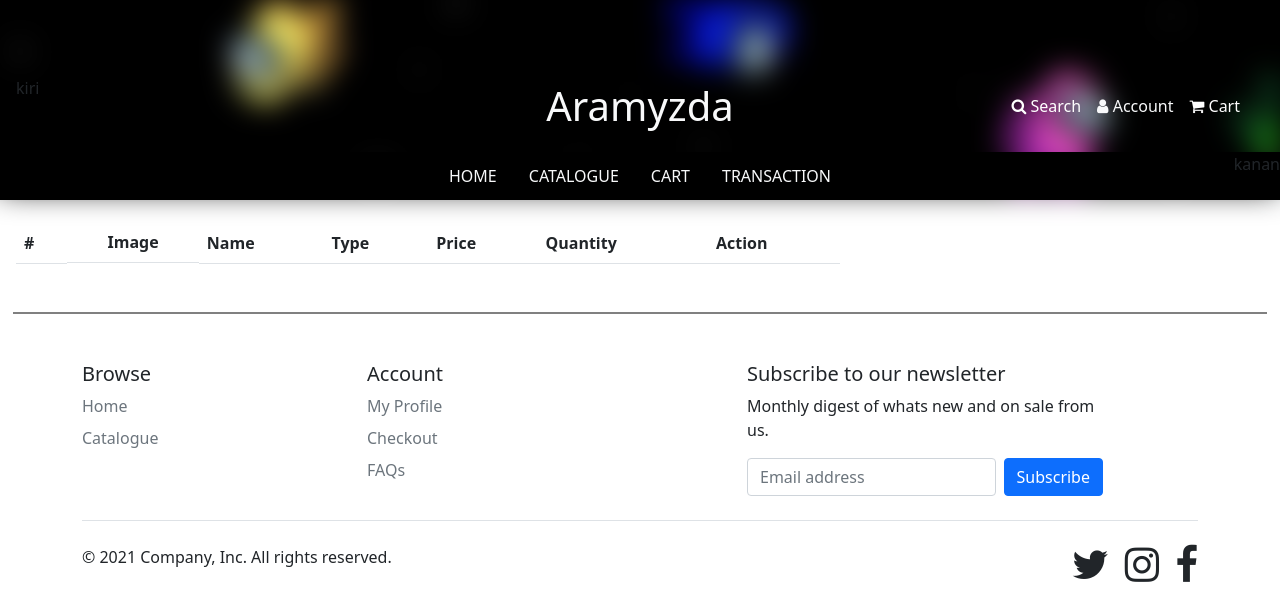
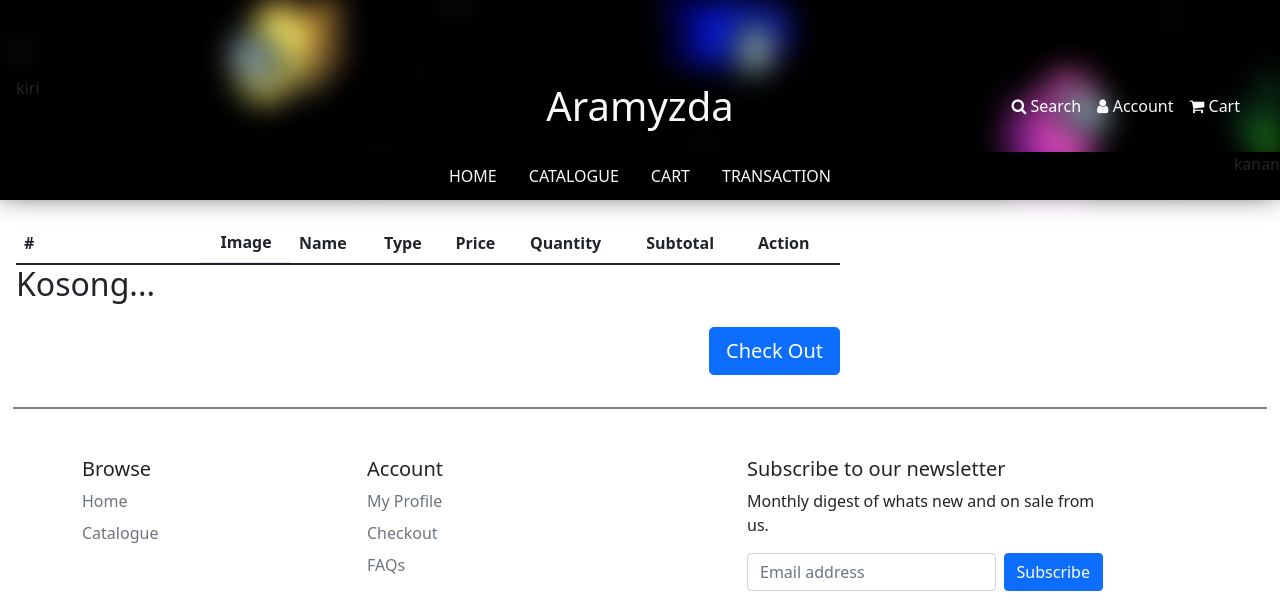
Before and after one commit to geazo/perfume-ecommerce-web, a PHP site: page /cart.php in a window 1280 px wide. Shown: the top 615 px of the page. Run offline with PHP 8.4, Linux system fonts and the light colour scheme; data comes from the database, SQL or seed files in the repository; data that the repository does not hold is empty.

Commit message:
added subtotal, total, and checkout button

```diff
--- a/Aramyzda/ajax/load_cart.php
+++ b/Aramyzda/ajax/load_cart.php
@@ -5,7 +5,15 @@
     $stmt -> execute();
     $carts = $stmt -> get_result() -> fetch_all(MYSQLI_ASSOC);
 ?>
+<?php if ($carts == null || $carts == "") { ?>
+    <h2>Kosong...</h2>
+<?php } else { ?>
+    <?php $total = 0; ?>
     <?php foreach ($carts as $key => $cart_item) { ?>
+        <?php
+            $subtotal = $cart_item['quantity'] * $cart_item['price'];
+            $total += $subtotal;
+        ?>
         <tr class="align-middle">
             <th scope="row"><?=$key + 1?></th>
             <td class="d-flex justify-content-center">
@@ -20,6 +28,7 @@
             </td>
             <td><?=$cart_item['type']?></td>
             <td><?="Rp. " . getFormatHarga($cart_item['price'])?></td>
+            <td><?="Rp. " . getFormatHarga($cart_item['price'] * $cart_item['quantity'])?></td>
             <td>
                 <button class="btn btn-outline-secondary" id="btnDownQty" type="button" onclick="editQuantity(-1, <?=$cart_item['id_cart']?>)">-</button>
                 <button class="text-dark btn btn-outline-secondary" disabled><?=$cart_item['quantity']?></button>
@@ -30,3 +39,14 @@
             </td>
         </tr>
     <?php } ?>
+    <tr class="align-middle">
+        <td colspan="5">
+            <div class="d-flex justify-content-end">
+                <h2>Total :</h2>
+            </div>
+        </td>
+        <td colspan="2">
+            <h2><?="Rp. " . getFormatHarga($total)?></h2>
+        </td>
+    </tr>
+<?php } ?>
--- a/Aramyzda/cart.php
+++ b/Aramyzda/cart.php
@@ -17,12 +17,16 @@
                     <th scope="col">Type</th>
                     <th scope="col">Price</th>
                     <th scope="col">Quantity</th>
+                    <th scope="col">Subtotal</th>
                     <th scope="col">Action</th>
                     </tr>
                 </thead>
                 <tbody id="tbody">
                 </tbody>
             </table>
+            <div class="d-flex justify-content-end">
+                <button id="pay-button" type="button" class="btn btn-primary btn-lg">Check Out</button>
+            </div>
         </div>
         <div class="col-4">
 
```
Lines whose indentation alone changed are shown as unchanged.
